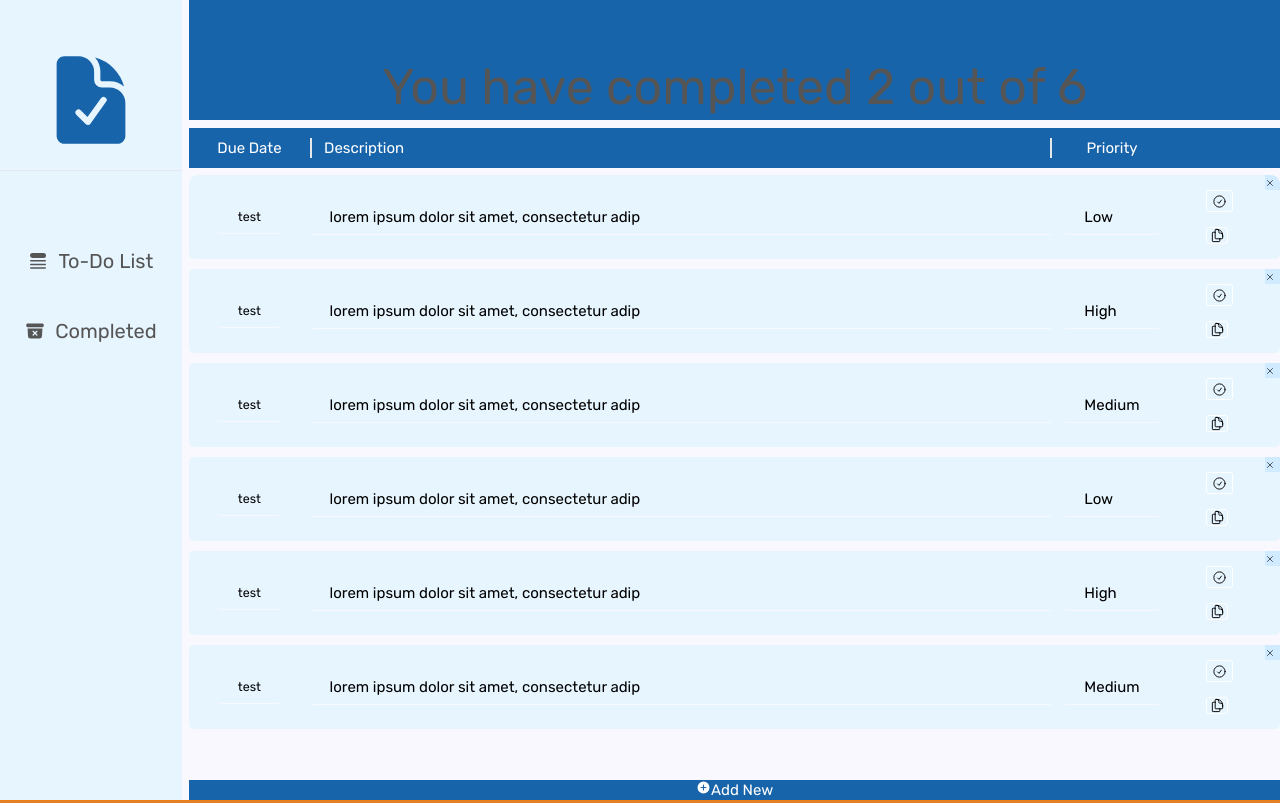
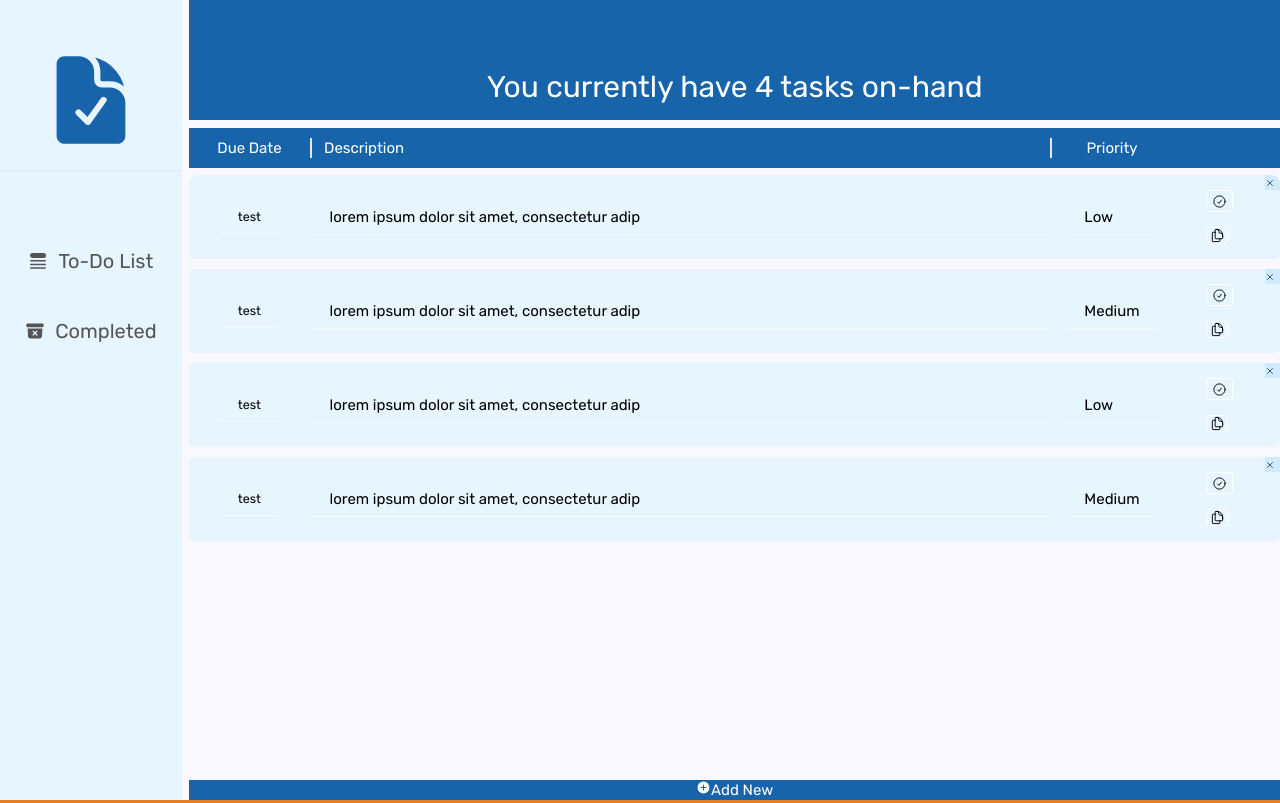
Before and after one commit to Joshw9012/to-do-list, a React (Vite) app: page / in a window 1280 px wide. Built offline with nearby package versions, Linux system fonts and the light colour scheme.

Commit message:
ui update

```diff
--- a/src/App.jsx
+++ b/src/App.jsx
@@ -7,33 +7,35 @@ import {
   HiOutlineXMark,
   HiOutlineCheckCircle,
   HiDocumentCheck,
-  HiClipboardDocumentCheck,
   HiArchiveBoxXMark,
   HiMiniQueueList,
   HiOutlineDocumentDuplicate,
-  HiCog6Tooth,
 } from "react-icons/hi2";
 function App() {
-  const [currentPage, setCurrentPage] = useState();
-  const page = useEffect(
-    function () {
-      if (currentPage) {
-        const completedNumItems = todoList.reduce(
-          (acc, todo) => acc + (todo.status === "Completed" ? 1 : 0),
-          0
-        );
-      }
-    },
-    [currentPage]
-  );
+  // const page = useEffect(
+  //   function () {
+  //     if (currentPage) {
+  //       const todoList = useSelector((state) => state.todo);
+  //     }
+  //     if (!currentPage) {
+  //       const todoList = useSelector((state) => state.todo.status==="completed");
+  //   },
+  //   [currentPage]
+  // );
 
   const todoList = useSelector((state) => state.todo);
+  const todoWatchList = todoList.filter((todo) => todo.status === "Pending");
+  const completedList = todoList.filter((todo) => todo.status === "Completed");
+  //cl
+  console.log(todoList);
+  console.log(completedList);
+
   const completedNumItems = todoList.reduce(
     (acc, todo) => acc + (todo.status === "Completed" ? 1 : 0),
     0
   );
 
-  const totalNumItems = todoList.length;
+  const watchListNumItems = todoWatchList.length;
   console.log(todoList[0].status);
   console.log(completedNumItems);
   console.log(todoList.length);
@@ -41,11 +43,11 @@ function App() {
   return (
     <AppLayout>
       <Header
-        totalNumItems={totalNumItems}
+        watchListNumItems={watchListNumItems}
         completedNumItems={completedNumItems}
       ></Header>
       <SideBar></SideBar>
-      <Main todos={todoList}></Main>
+      <Main todos={todoWatchList}></Main>
       <Footer></Footer>
     </AppLayout>
   );
@@ -61,11 +63,11 @@ function AppLayout({ children }) {
   );
 }
 
-function Header({ totalNumItems, completedNumItems }) {
+function Header({ watchListNumItems, completedNumItems }) {
   return (
-    <header className="h-[12rem] w-auto text-[5rem] text-center bg-[#1864ab] content-center">
+    <header className="h-[12rem] w-auto text-[3rem] text-center bg-[#1864ab] content-center text-white">
       <p className="mt-[5%] ">
-        You have completed {completedNumItems} out of {totalNumItems}
+        You currently have {watchListNumItems} tasks on-hand
       </p>
     </header>
   );
```
